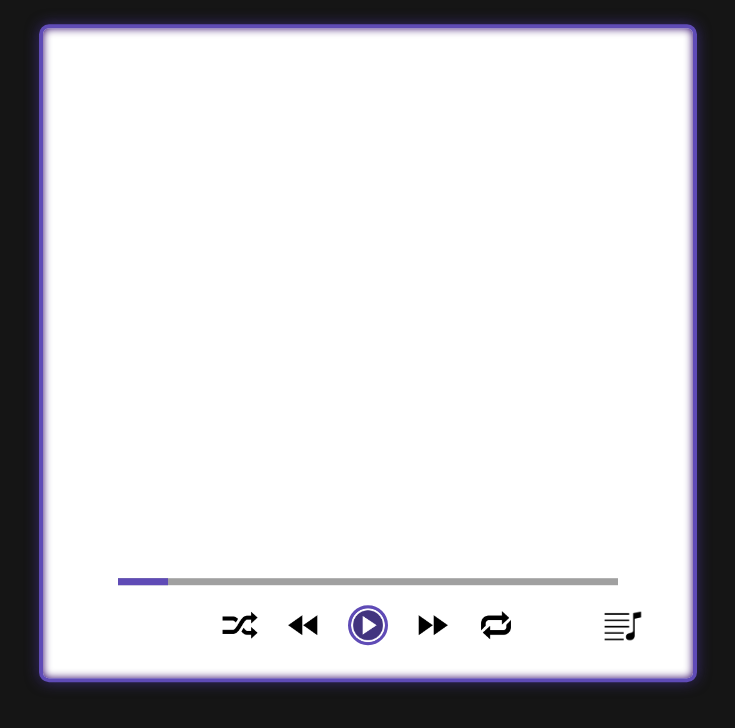
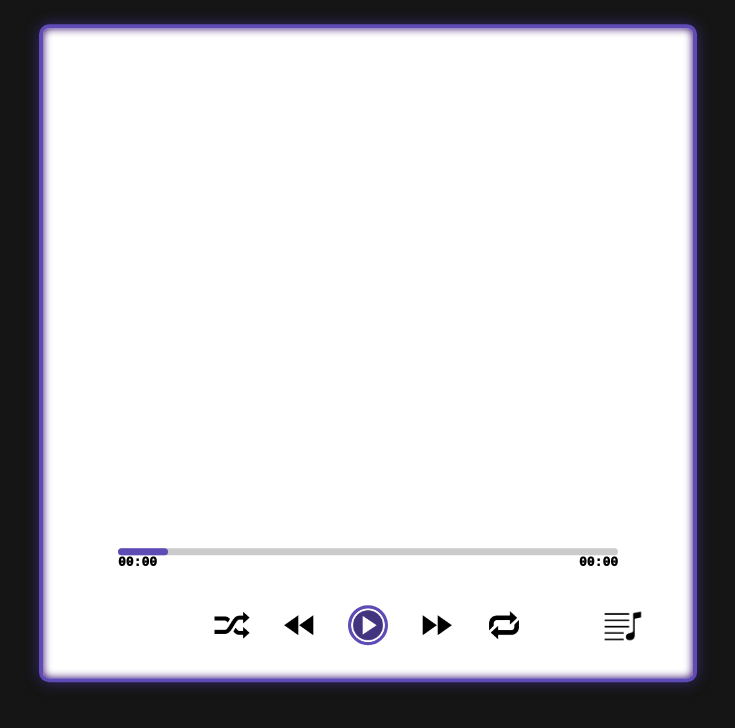
Before and after one commit to RafaelMartinsRibeiro/musicPlayer, a plain HTML site: page index.html in a window 1280 px wide. Shown: the whole page, without its empty margins (272-1007 px from the left). Drawn offline with Linux system fonts and the light colour scheme.

Commit message:
Update progress bar

```diff
--- a/CSS/style.css
+++ b/CSS/style.css
@@ -2,7 +2,8 @@ body{
     margin: 0px;
     padding: 0px;
     background-color: rgb(21, 21, 21);
-    font-family:'Segoe UI', Tahoma, Geneva, Verdana, sans-serif;
+    font-family: monospace;
+    font-weight: 1000;
 }
 
 #playerContainer{
@@ -22,14 +23,17 @@ body{
     box-shadow: rgba(0, 0, 0, 0.2) 0 0px 7px 1px, inset rgb(44, 0, 102) 0 0px 9px, #3f317a 0 0px 14px;
 }
 
+
+
 #progressBar{
     width: 500px;
     height: 7px;
     margin: auto;
     position: relative;
-    top: 500px;
-    background-color: rgba(68, 68, 68, 0.507);
+    top: 470px;
+    background-color: rgba(68, 68, 68, 0.274);
     cursor: pointer;
+    border-radius: 10px;
 }
 
 #progressed{
@@ -38,6 +42,7 @@ body{
     width: 10%;
     height: 7px;
     background-color: #5F4BB6;
+    border-radius: 10px;
     position: relative;
 }
 
@@ -52,6 +57,12 @@ body{
     right: -4px;
     top: 50%;
     transform: translateY(-50%);
+}
+
+#time{
+    width: 500px;
+    display: flex;
+    justify-content: space-between;
 }
 
 .controls{
--- a/index.html
+++ b/index.html
@@ -16,8 +16,14 @@
                 <source id="audio" src="assets/music.mp3" type="audio/mpeg">
             </audio>
 
+
             <div id="progressBar">
                 <div id="progressed"></div>
+
+                <div id="time">
+                    <span>00:00</span>
+                    <span>00:00</span>
+                </div>
             </div>
             <div class="controls">
                 <img id="playlist" src="images/playslist.png">
```
Also changed, not shown: images/albumCover.jpg (added).
